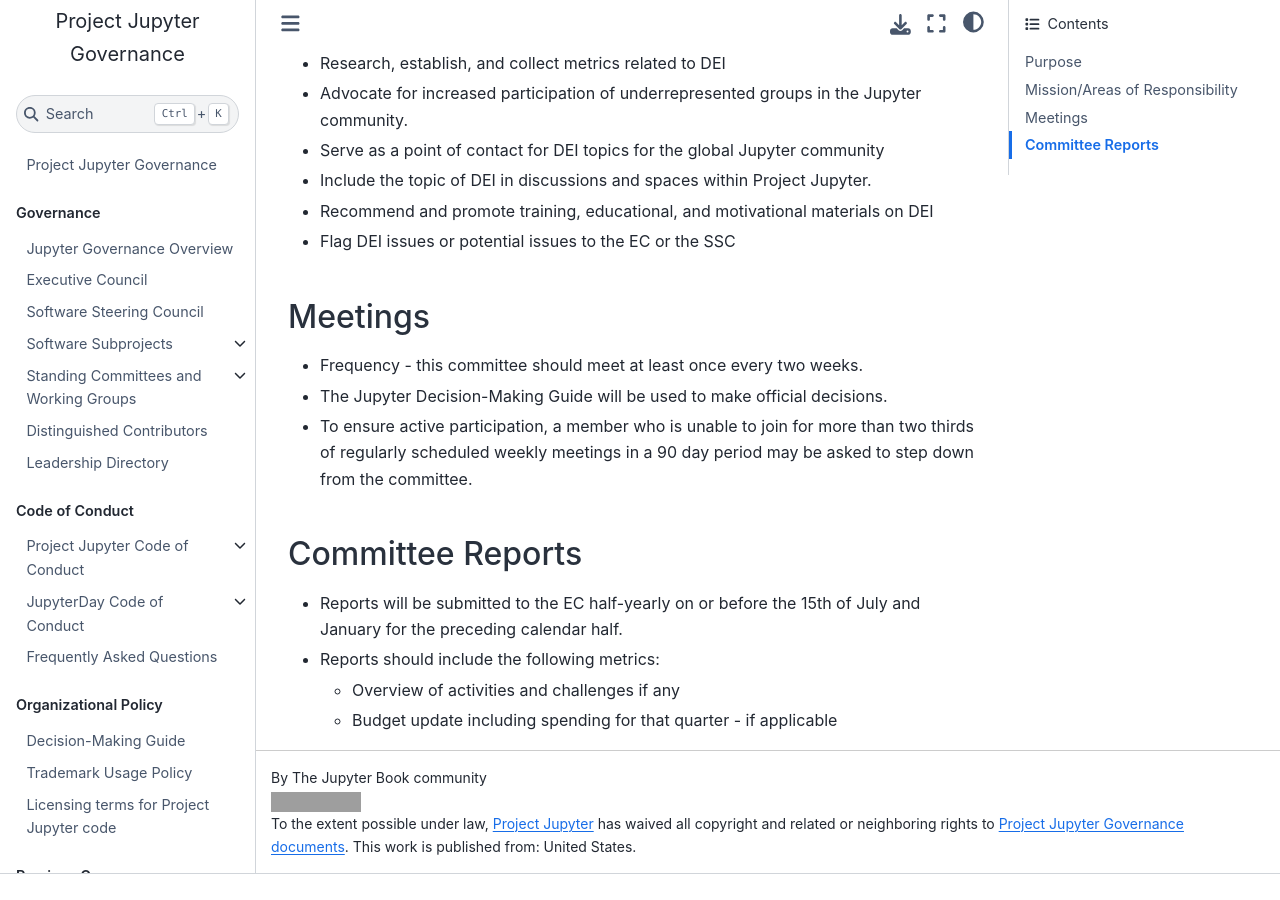
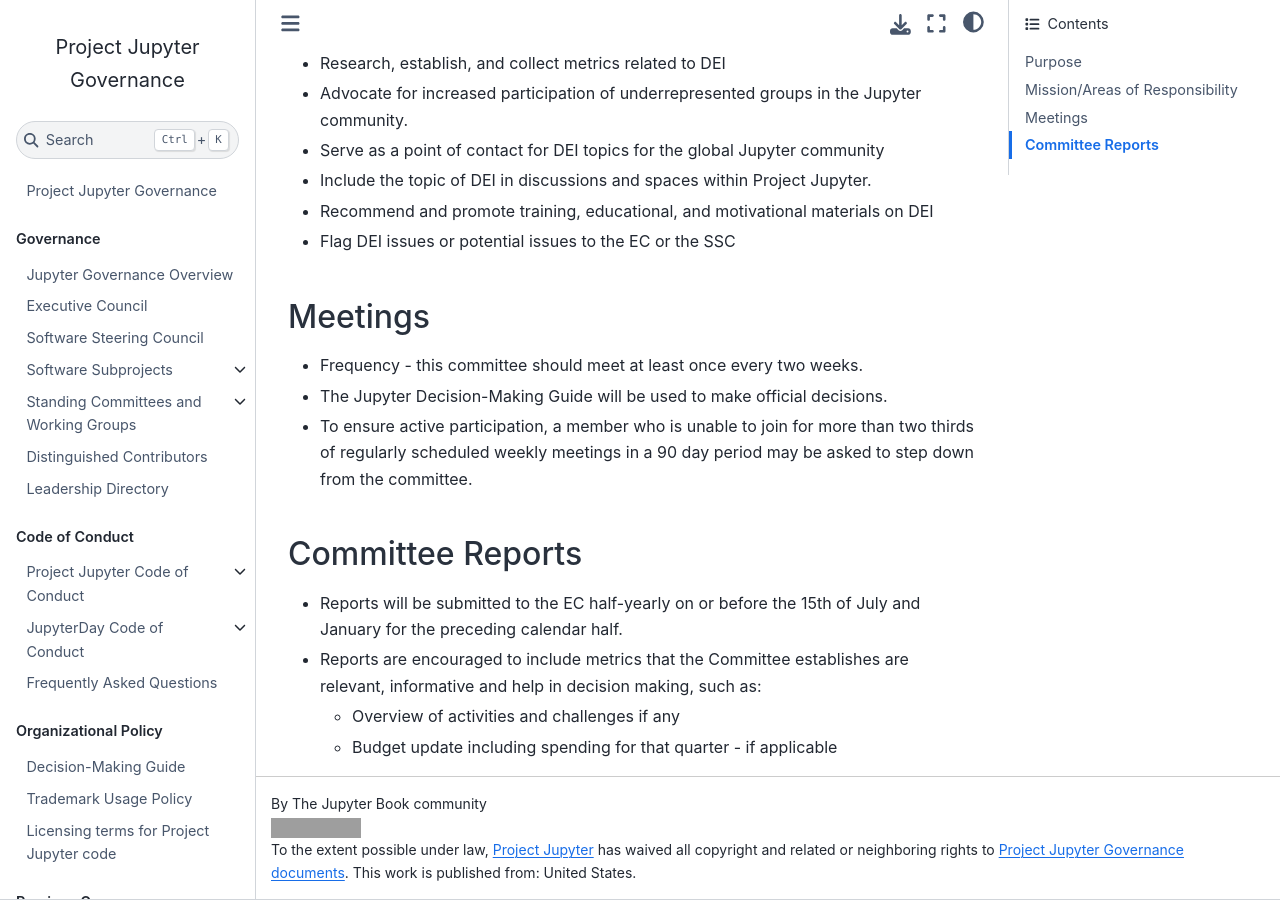
Before and after one commit to jupyter/governance, a Jupyter Book: the page built from charters/DeiCharter.md, in a window 1280 px wide and 900 px high, scrolled down 842 px. Built offline with Jupyter Book 1.0.4 settings and Sphinx 7.4.7 and the Sphinx Book theme 1.1.4, drawn with Linux system fonts in a browser that asks for light colours; pages that are not in the unit, such as notebooks, are missing from menus; before the commit the page ends 1716 px from its top, so only the background shows below that; grey boxes are pictures that could not be loaded.

Commit message:
Update charters/DeiCharter.md
Co-authored-by: Jason Weill <93281816+JasonWeill@users.noreply.github.com>

```diff
--- a/charters/DeiCharter.md
+++ b/charters/DeiCharter.md
@@ -26,6 +26,6 @@
 
 ## Committee Reports
 * Reports will be submitted to the EC half-yearly on or before the 15th of July and January for the preceding calendar half.
-* Reports should include the following metrics:
+* Reports are encouraged to include metrics that the Committee establishes are relevant, informative and help in decision making, such as:
   * Overview of activities and challenges if any
   * Budget update including spending for that quarter - if applicable
```
